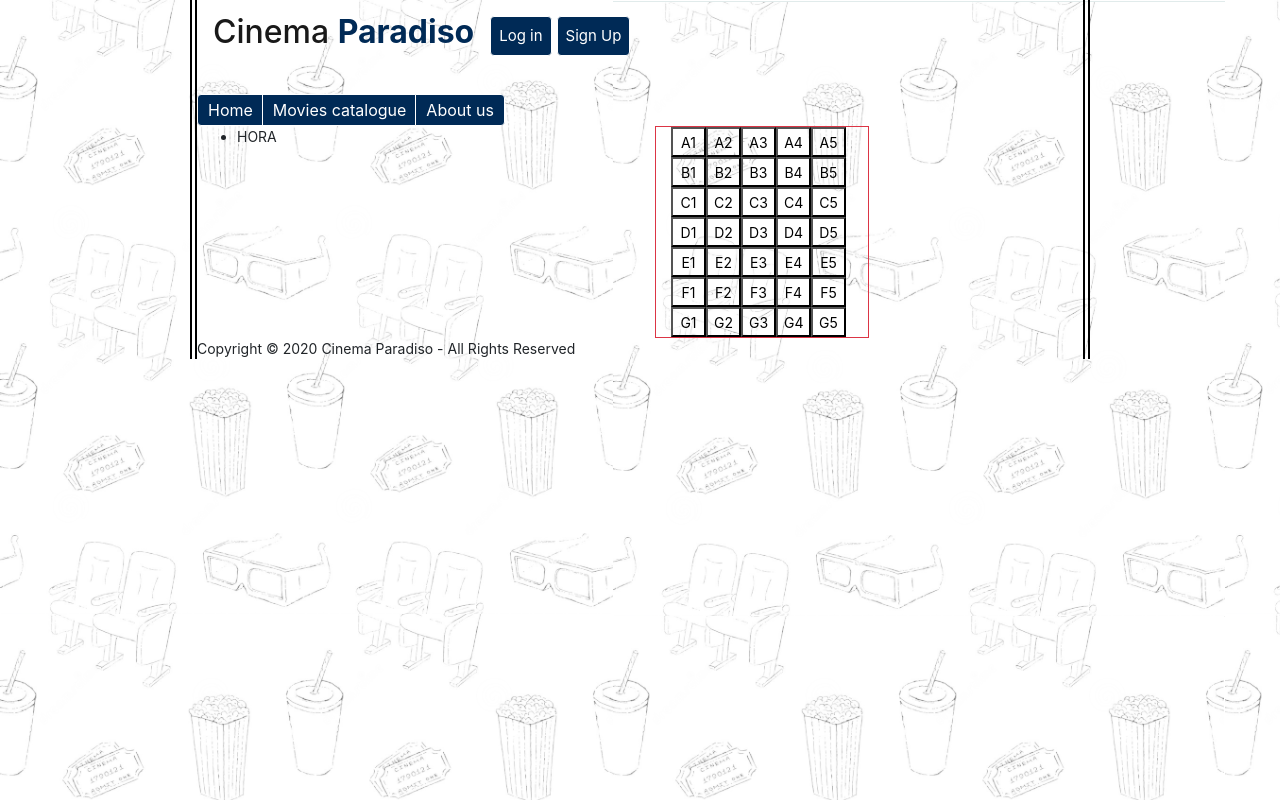
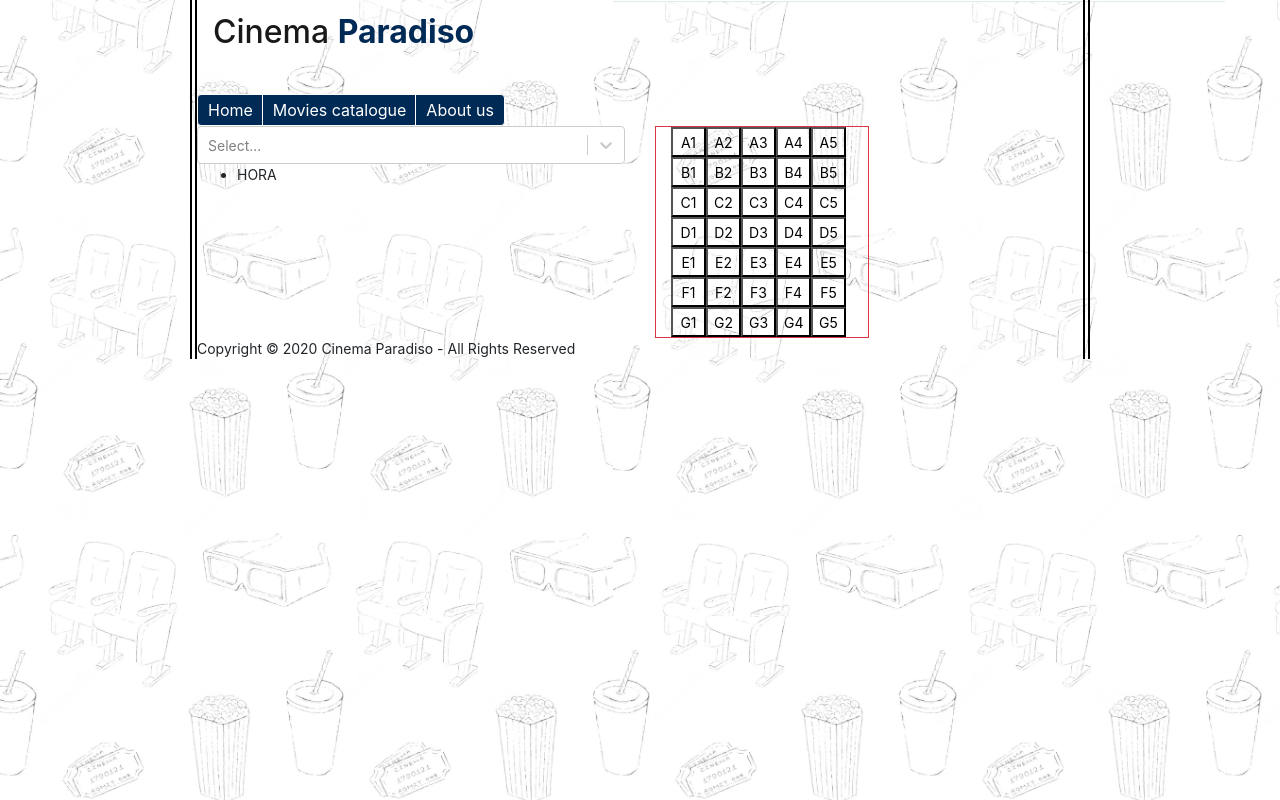
Before and after one commit to Arq-Soft/Cine, a React (Create React App) app: page /reserve in a window 1280 px wide. Built offline with nearby package versions, Linux system fonts and the light colour scheme.

Commit message:
Updates database movies and design

```diff
--- a/package.json
+++ b/package.json
@@ -18,6 +18,7 @@
     "react-redux": "^7.2.2",
     "react-router-dom": "^5.2.0",
     "react-scripts": "4.0.0",
+    "react-select": "^4.0.2",
     "reactstrap": "^8.6.0",
     "redux": "^4.0.5",
     "web-vitals": "^0.2.4"
--- a/src/components/MoviesComponent.js
+++ b/src/components/MoviesComponent.js
@@ -2,7 +2,12 @@ import React, { Component, useEffect, useState } from "react";
 import { Media } from "reactstrap";
 import { withRouter } from "react-router-dom";
 import { connect } from "react-redux";
-import { MoviesService } from "../services/MoviesService";
+import {
+  Button,
+  ButtonGroup,
+  Navbar,
+  NavbarBrand,
+} from "reactstrap";
 
 class MoviesCatalogue extends Component {
   constructor(props) {
@@ -58,6 +63,7 @@ class MoviesCatalogue extends Component {
   render() {
     const catalogue = this.state.Movies.map((movie) => {
       return (
+
         <div key={movie.id} className="col-12 mt-5">
           <Media tag="li">
             <Media left middle>
@@ -95,13 +101,7 @@ class MoviesCatalogue extends Component {
                       <h6 className="movie-genre">{movie.genre} </h6>
                     </div>
                   </div>
-                  <button
-                type="button"
-                onClick= {this.mostrar.bind(this)}
-                className="btn float-left login_btn"
-              >
-                Click{" "}
-              </button>
+
                 </div>
               </Media>
             </Media>
@@ -132,6 +132,37 @@ class MoviesCatalogue extends Component {
 
     return (
       <div className="container">
+        <div id="content">
+          <Navbar color="fixed" light expand="md">
+            <NavbarBrand>
+              <div id="slogan">
+                <div className="image png"></div>
+                <div className="inside">
+                  <h2>
+                    Cinema <span>Paradiso</span>
+                  </h2>
+                </div>
+              </div>
+            </NavbarBrand>
+
+          </Navbar>
+          <div className="content">
+            <ButtonGroup>
+              <Button
+                className="flex-button"
+                onClick={this.navigateHome.bind(this)}
+              >
+                Home
+              </Button>
+              <Button
+                className="flex-button"
+                onClick={this.navigateAboutUs.bind(this)}
+              >
+                About us
+              </Button>
+            </ButtonGroup>
+          </div>
+        </div>
         <div className="row">
           <Media list>{catalogue}</Media>
         </div>
--- a/src/components/ReserveComponent.js
+++ b/src/components/ReserveComponent.js
@@ -4,14 +4,11 @@ import "../App.css";
 import {
   Button,
   ButtonGroup,
-  Collapse,
   Navbar,
   NavbarBrand,
-  Nav,
-  NavItem,
-  UncontrolledDropdown,
-  NavLink,
 } from "reactstrap";
+import Select from 'react-select';
+
 
 class ReserveComponents extends Component {
   constructor(props) {
@@ -30,6 +27,7 @@ class ReserveComponents extends Component {
       selectedseat: [],
     };
   }
+
 
   navigateLogin() {
     this.props.history.push({ pathname: "/login" });
@@ -76,33 +74,7 @@ class ReserveComponents extends Component {
                 </div>
               </div>
             </NavbarBrand>
-            <Collapse navbar>
-              <Nav className="mr-auto" navbar>
-                <Button>
-                  <NavItem>
-                    {this.props.auth_token ? (
-                      <NavLink onClick={this.navigateLogin.bind(this)}>
-                        Log out
-                      </NavLink>
-                    ) : (
-                      <NavLink onClick={this.navigateLogin.bind(this)}>
-                        Log in
-                      </NavLink>
-                    )}
-                  </NavItem>
-                </Button>
-                {!this.props.auth_token && (
-                  <Button>
-                    <NavItem>
-                      <NavLink onClick={this.navigateRegister.bind(this)}>
-                        Sign Up
-                      </NavLink>
-                    </NavItem>
-                  </Button>
-                )}
-                <UncontrolledDropdown nav inNavbar></UncontrolledDropdown>
-              </Nav>
-            </Collapse>
+
           </Navbar>
           <div className="content">
             <ButtonGroup>
@@ -130,6 +102,9 @@ class ReserveComponents extends Component {
 
         <div class="row">
           <div class="col">
+            <Select>
+
+            </Select>
               <ul>
 
                 <li>HORA</li>
```
Also changed, not shown: 24 other files (tests, documents, lock files or other folders).
